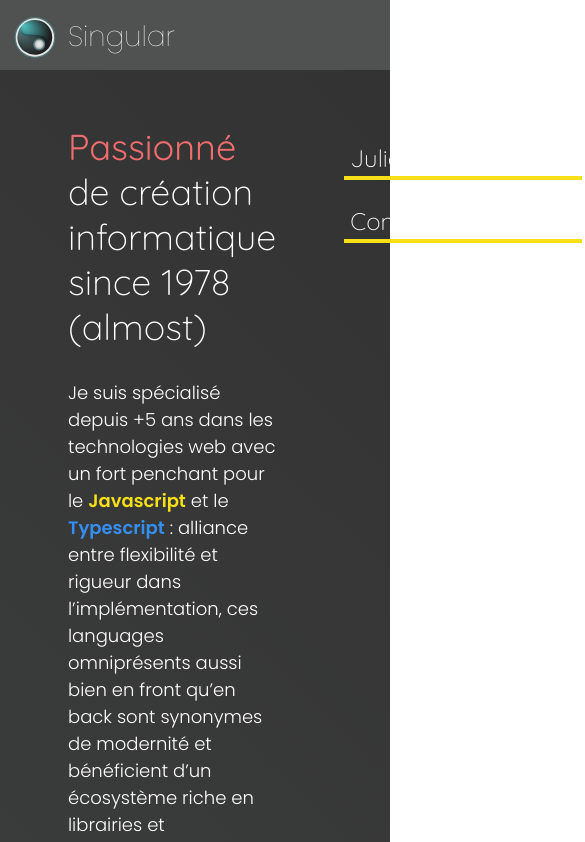
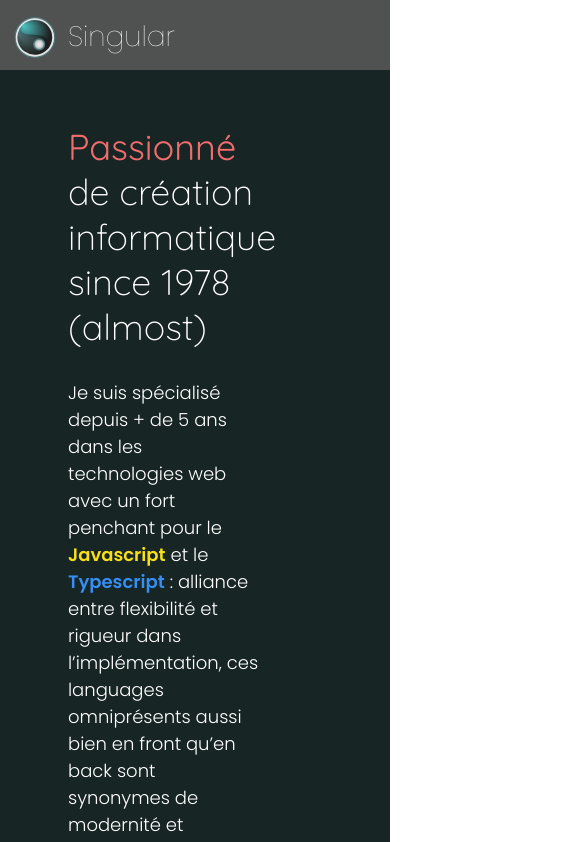
Before and after one commit to Xtrazyx/website, a Next.js app: page / in a window 390 px wide. Shown: the top 842 px of the page, 585 px wide, since content can reach past the window. Built offline with nearby package versions, Linux system fonts and the light colour scheme.

Commit message:
design: add more styling

```diff
--- a/components/layout.tsx
+++ b/components/layout.tsx
@@ -19,7 +19,6 @@ const Layout: FunctionComponent<Props> = (props) => {
         <section className="section">
           {content}
         </section>
-        <Fill/>
         <menu className="menu">{menu}</menu>
       </div>
       <Fill/>
--- a/pages/index.tsx
+++ b/pages/index.tsx
@@ -45,13 +45,13 @@ const Home = () => {
                 />
             }
             content={
-                <>
+                <div className="text">
                     <h1>
                         <span className="color-red weight-medium">Passionné</span> de création informatique <br /> since
                         1978 (almost)
                     </h1>
                     <p>
-                        Je suis spécialisé depuis +5 ans dans les technologies web avec un fort penchant pour le{' '}
+                        Je suis spécialisé depuis + de 5 ans dans les technologies web avec un fort penchant pour le{' '}
                         <span className="color-yellow weight-bold">Javascript</span> et le{' '}
                         <span className="color-blue weight-bold">Typescript</span> : alliance entre flexibilité et
                         rigueur dans l’implémentation, ces languages omniprésents aussi bien en front qu’en back sont
@@ -95,7 +95,7 @@ const Home = () => {
                             <li>...et bien plus encore 🚀</li>
                         </ul>
                     </p>
-                </>
+                </div>
             }
             bottom={
                 <div className="grid-background">
--- a/styles/globals.css
+++ b/styles/globals.css
@@ -89,15 +89,21 @@ p {
 
 /* Layout Classes */
 .main {
+  --angle: 0deg;
   display: flex;
   flex-direction: column;
+  align-items: center;
   min-height: 100vh;
   width: 100vw;
   align-items: center;
-  background: linear-gradient(45deg, #172524, var(--bg-black), var(--bg-grey), var(--bg-black) );
-	background-size: 100% 500%;
+  background: linear-gradient(var(--angle), #211e46, var(--bg-black), var(--bg-black), var(--bg-black),#172524, #172524 );
+	background-size: 250% 250%;
   background-position: 0% 0%;
-	animation: gradient 15s ease infinite;
+  /* animation: 30s slide linear infinite; */
+}
+
+.text {
+  max-width: 1600px;
 }
 
 .menu {
@@ -108,13 +114,13 @@ p {
 
 .content {
   display: flex;
-  width: 100%;
+  justify-content: space-between;
+  width: min( 100%, 2560px );
 }
 
 .section {
-  flex-grow: 1;
-  max-width: 1124px;
-  padding: 24px 68px 24px 68px;
+  width: calc( 100% - 300px );
+  padding: 24px 128px 24px 68px;
 }
 
 .bottom-section {
@@ -167,7 +173,30 @@ p {
   height: 75px;
 }
 
-body {
+@media screen and (max-width: 800px) {
+  .grid {
+    margin-left: 12px;
+    margin-right: 12px;
+    margin-top: 24px;
+    width: 100%;
+    grid-template-columns: repeat(4, 1fr);
+  }
 
-	height: 100vh;
+  .grid-background {
+    flex-wrap: wrap;
+  }
+
+  .content {
+    flex-wrap: wrap;
+  }
+
+  .section {
+    width: 100%;
+  }
 }
+
+@media screen and (min-width: 2100px) {
+  .section {
+    padding-left: 128px;
+  }
+}
```
